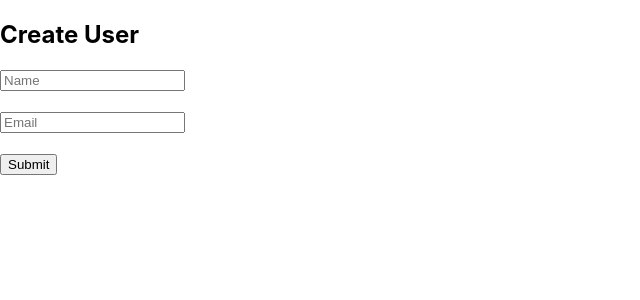
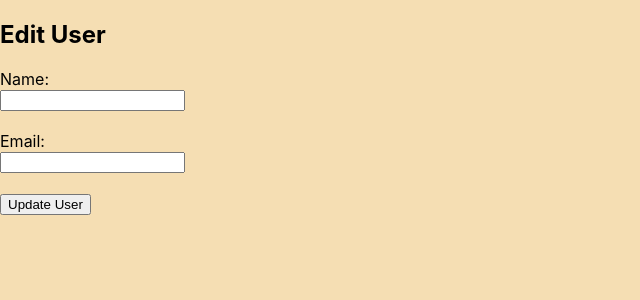
Before and after one commit to girjesh01-lgtm/fullstack-frontend, a React (Create React App) app: page /edit/1 in a window 1280 px wide. Shown: the top 300 px of the page, without its empty margins (0-640 px from the left). Built offline with nearby package versions, Linux system fonts and the light colour scheme; no server answers.

Commit message:
Day 5: work

```diff
--- a/package.json
+++ b/package.json
@@ -9,6 +9,7 @@
     "@testing-library/user-event": "^13.5.0",
     "react": "^19.2.1",
     "react-dom": "^19.2.1",
+    "react-router-dom": "^7.10.1",
     "react-scripts": "5.0.1",
     "web-vitals": "^2.1.4"
   },
--- a/src/App.js
+++ b/src/App.js
@@ -1,13 +1,20 @@
-import logo from './logo.svg';
 import './App.css';
+import { BrowserRouter, Routes, Route } from "react-router-dom";
 
+import UserTable from './components/UserTable';
+import EditUser from './components/EditUser';
 import CreateUser from './components/CreateUser';
+import HomePage from './components/HomePage';
 
 function App() {
   return (
-    <div>
-      <CreateUser />
-    </div>
+   <BrowserRouter>
+    <Routes>
+      <Route path="/" element={<HomePage />} />
+      <Route path="/edit/:id" element={<EditUser />} />
+      <Route path="/create" element={<CreateUser />} />
+    </Routes>
+   </BrowserRouter>
   );
 }
 
--- a/src/components/CreateUser.js
+++ b/src/components/CreateUser.js
@@ -1,9 +1,11 @@
 import { useState } from "react";
+import { useNavigate } from "react-router-dom";
 
 function CreateUser() {
     const [name, setName] = useState("");
     const [email, setEmail] = useState("");
     const [msg, setMsg] = useState("");
+    const navigate = useNavigate();
 
     const handleSubmit = (e) => {
         e.preventDefault();
@@ -44,6 +46,7 @@ function CreateUser() {
             </form>
 
             <p>{msg}</p>
+            <button onClick={() => navigate("/")}>Go To Home Page</button>
         </div>
     );
  }
--- /dev/null
+++ b/src/components/EditUser.js
@@ -0,0 +1,64 @@
+import { useEffect } from "react";
+import { useState } from "react";
+import { useParams, useNavigate } from "react-router-dom";
+
+
+function EditUser() {
+    const { id } = useParams();
+    const navigate = useNavigate();
+
+    const [user, setUser] = useState({
+        name : "",
+        email : ""
+    });
+
+    useEffect(() => {
+        fetch(`http://localhost:8080/api/users/${id}`)
+        .then(res => res.json())
+        .then(data => setUser(data))
+    }, [id]);
+
+    const handleChange = (e) => {
+        setUser({ ...user, [e.target.name]: e.target.value });
+    };
+
+    const handleSubmit = (e) => {
+        e.preventDefault();
+        fetch(`http://localhost:8080/api/users/${id}`, {
+            method: "PUT",
+            headers: { "content-Type": "application/json" },
+            body: JSON.stringify(user)
+        })
+        .then(() => navigate("/"));
+    };
+
+
+    return (
+        <div>
+            <h2> Edit User</h2>
+
+            <form onSubmit={handleSubmit}>
+                <label>Name:</label><br/>
+                <input
+                    type="text"
+                    name="name"
+                    value={user.name}
+                    onChange={handleChange}
+                /><br/><br />
+
+                <label>Email:</label><br />
+                <input
+                    type="email"
+                    name="email"
+                    value={user.email}
+                    onChange={handleChange}
+                /><br /><br />
+
+                <button type="submit">Update User</button>
+            </form>
+        </div>
+    )
+}
+
+
+export default EditUser;
--- /dev/null
+++ b/src/components/HomePage.js
@@ -0,0 +1,15 @@
+import { useNavigate } from "react-router-dom";
+import UserTable from "./UserTable";
+
+function HomePage() {
+    const navigate = useNavigate();
+
+    return (
+    <>
+        <button onClick={() => navigate(`/create`)}>Create User</button>
+        <UserTable />
+    </>
+  );
+}
+
+export default HomePage;
--- /dev/null
+++ b/src/components/UserTable.js
@@ -0,0 +1,75 @@
+import { useEffect, useState } from "react";
+import { useNavigate } from "react-router-dom";
+
+function UserTable() {
+    const [users, setUsers] = useState([]);
+    const [loading, setLoading] = useState(false);
+    const [error, setError] = useState(null);
+
+    const navigate = useNavigate();
+    const loadUsers = () => {
+        setLoading(true);
+        setError(null);
+
+        fetch("http://localhost:8080/api/users")
+        .then(res => {
+            if (!res.ok) {
+                throw new Error("Failed to fetch users");
+            }
+            return res.json();
+        })
+        .then(data => setUsers(data))
+        .catch(err => setError(err.message))
+        .finally(() => setLoading(false))
+    };
+
+    useEffect(() => {
+        loadUsers();
+    }, []);
+
+
+    const deleteUser = (id) => {
+        fetch(`http://localhost:8080/api/users/${id}`, {
+            method: "DELETE"
+        })
+        .then(() => loadUsers());
+    };
+
+    if (loading) {
+        return <h3>Loading...</h3>
+    }
+
+    return (
+        <div>
+            <h2>User List</h2>
+
+            <table border="1" cellPadding="10">
+                <thead>
+                    <tr>
+                        <th>ID</th>
+                        <th>Name</th>
+                        <th>Email</th>
+                        <th>Action</th>
+                    </tr>
+                </thead>
+
+                <tbody>
+                    {users.map(u => (
+                        <tr key={u.id}>
+                            <td>{u.id}</td>
+                            <td>{u.name}</td>
+                            <td>{u.email}</td>
+                            <td>
+                                <button onClick={() => deleteUser(u.id)}>Delete</button>
+                                &nbsp;
+                                <button onClick={() => navigate(`/edit/${u.id}`)}>Update</button>
+                            </td>
+                        </tr>
+                    ))}
+                </tbody>
+            </table>
+        </div>
+    );
+}
+
+export default UserTable;
--- a/src/index.css
+++ b/src/index.css
@@ -5,6 +5,7 @@ body {
     sans-serif;
   -webkit-font-smoothing: antialiased;
   -moz-osx-font-smoothing: grayscale;
+  background-color: wheat;
 }
 
 code {
```
Also changed, not shown: src/components/UserList.js (added, +26 -0 lines), 1 other file (tests, documents, lock files or other folders).
